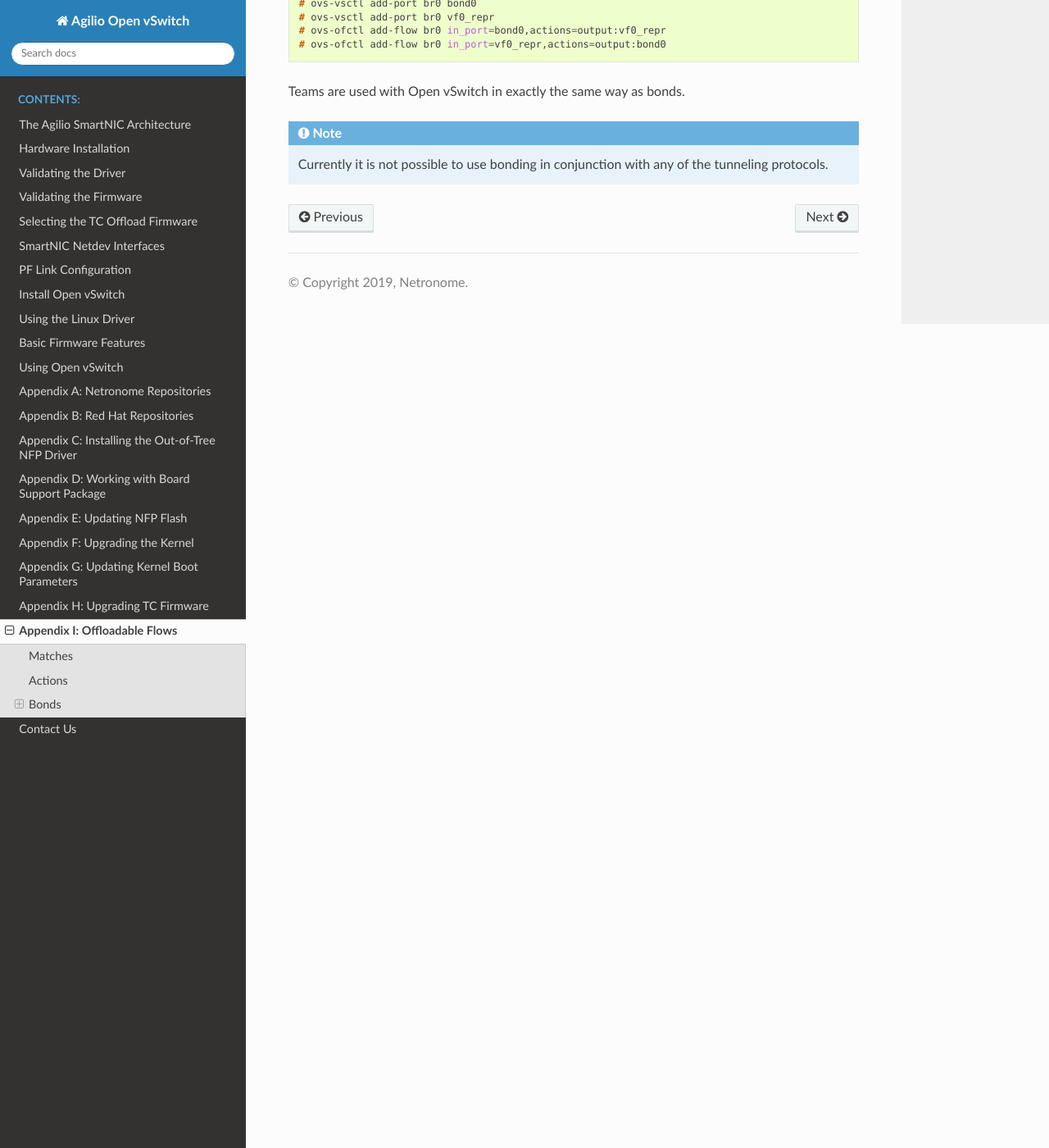
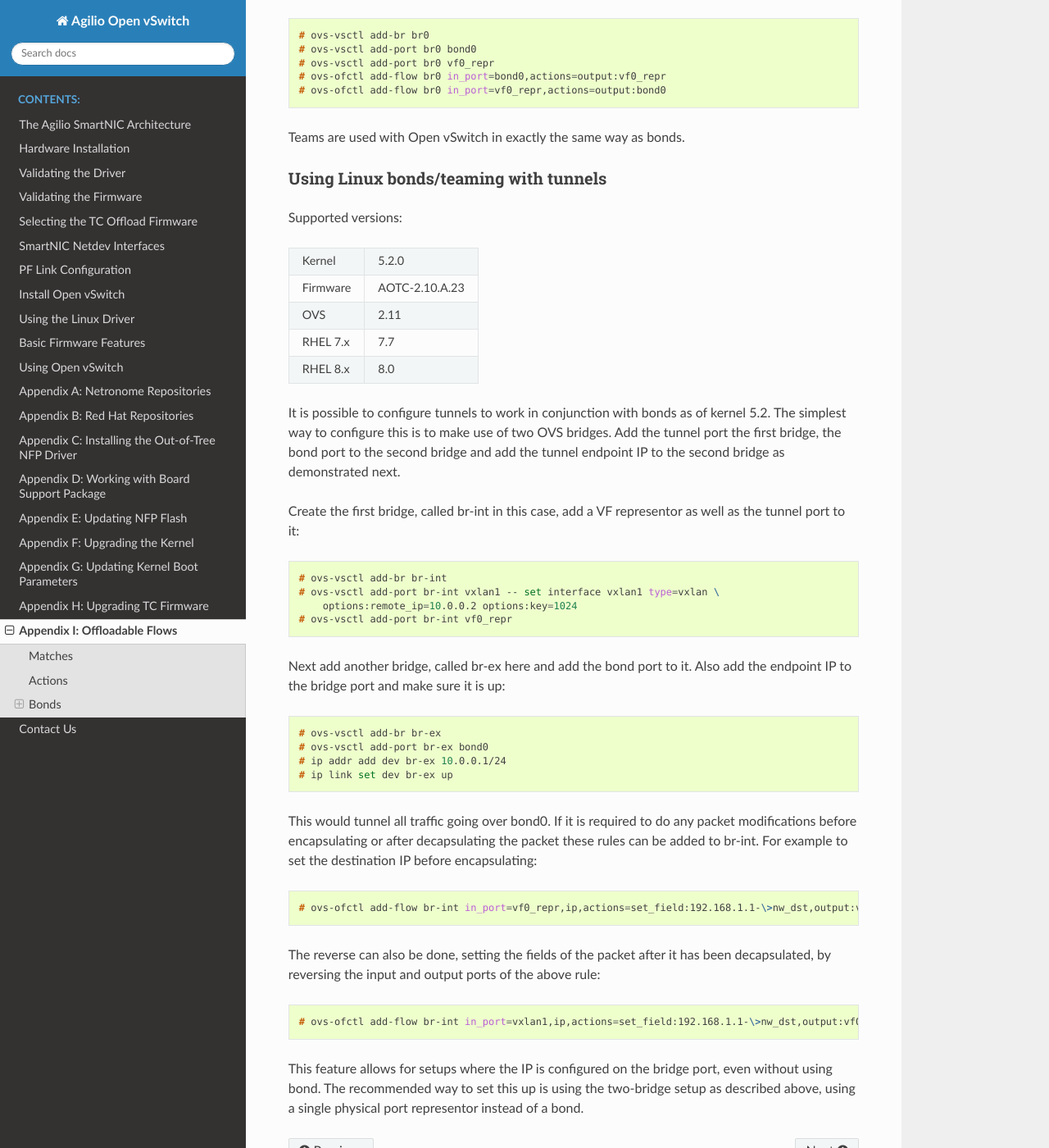
Before and after one commit to macris-xiao/disa-user-guide, a Sphinx documentation site: the page built from doc/0I_Offloadable_flows.rst, in a window 1280 px wide and 1400 px high, scrolled down 6831 px. Shown: the whole window at 82% size. Built offline with Sphinx 7.4.7 and the Read the Docs theme 2.0.0, drawn with Linux system fonts in a browser that asks for light colours; formulas are drawn with MathJax 3; some of the changed text lies outside the part shown.

Commit message:
Add RHEL 7.7 features
* Add TTL, TOS, hop limit and priority as available actions.
* Add IP on bridge tunneling.
* Add tunneling over bonds.

Change-Id: Ie978cb228acca4c4008f46703babc51cfffa368a
Signed-off-by: Louis Peens <louis.peens@netronome.com>

```diff
--- a/doc/0I_Offloadable_flows.rst
+++ b/doc/0I_Offloadable_flows.rst
@@ -70,8 +70,8 @@
   and OVS v2.8, RHEL/CentOS 7.6 and Ubuntu 18.10.
 
 - Support for Geneve options has been accepted for inclusion in upstream
-  Linux kernel v4.19 and OVS v2.11. This is included in RHEL8+, support in
-  CentOS and Ubuntu is pending.
+  Linux kernel v4.19 and OVS v2.11. This is included in RHEL 7.7+ and
+  RHEL 8.0+, support in CentOS and Ubuntu is pending.
 
 UDP-based tunnel vports must use the default UDP port for the tunnel type:
 
@@ -96,7 +96,9 @@
 |         | VLAN: ID, Priority             |
 +---------+--------------------------------+
 | Layer 3 | IPv4: Addresses |br|           |
-|         | IPv6: Addresses                |
+|         | IPv4: TTL, TOS  |br|           |
+|         | IPv6: Addresses |br|           |
+|         | IPv6: Hop Limit, priority      |
 +---------+--------------------------------+
 | Layer 4 | TCP: Ports |br|                |
 |         | UDP: Ports                     |
@@ -169,7 +171,7 @@
 
     # ip link add bond0 type bond
 
-Add the mac-representor ports to the bond::
+Add the physical port representor ports to the bond::
 
     # ip link set dev ens1np0 master bond0
     # ip link set dev ens1np1 master bond0
@@ -348,7 +350,59 @@
 
 Teams are used with Open vSwitch in exactly the same way as bonds.
 
-.. note::
+Using Linux bonds/teaming with tunnels
+~~~~~~~~~~~~~~~~~~~~~~~~~~~~~~~~~~~~~~
 
-    Currently it is not possible to use bonding in conjunction with any of the
-    tunneling protocols.
+Supported versions:
+
++-----------+-------------------------+
+| Kernel    | 5.2.0                   |
++-----------+-------------------------+
+| Firmware  | AOTC-2.10.A.23          |
++-----------+-------------------------+
+| OVS       | 2.11                    |
++-----------+-------------------------+
+| RHEL 7.x  | 7.7                     |
++-----------+-------------------------+
+| RHEL 8.x  | 8.0                     |
++-----------+-------------------------+
+
+It is possible to configure tunnels to work in conjunction with bonds as of
+kernel 5.2. The simplest way to configure this is to make use of two OVS
+bridges. Add the tunnel port the first bridge, the bond port to the second
+bridge and add the tunnel endpoint IP to the second bridge as demonstrated
+next.
+
+Create the first bridge, called br-int in this case, add a VF representor as
+well as the tunnel port to it::
+
+    # ovs-vsctl add-br br-int
+    # ovs-vsctl add-port br-int vxlan1 -- set interface vxlan1 type=vxlan \
+        options:remote_ip=10.0.0.2 options:key=1024
+    # ovs-vsctl add-port br-int vf0_repr
+
+Next add another bridge, called br-ex here and add the bond port to it. Also
+add the endpoint IP to the bridge port and make sure it is up::
+
+    # ovs-vsctl add-br br-ex
+    # ovs-vsctl add-port br-ex bond0
+    # ip addr add dev br-ex 10.0.0.1/24
+    # ip link set dev br-ex up
+
+This would tunnel all traffic going over bond0. If it is required to do
+any packet modifications before encapsulating or after decapsulating the
+packet these rules can be added to br-int. For example to set the
+destination IP before encapsulating::
+
+    # ovs-ofctl add-flow br-int in_port=vf0_repr,ip,actions=set_field:192.168.1.1-\>nw_dst,output:vxlan1
+
+The reverse can also be done, setting the fields of the packet after it
+has been decapsulated, by reversing the input and output ports of the
+above rule::
+
+    # ovs-ofctl add-flow br-int in_port=vxlan1,ip,actions=set_field:192.168.1.1-\>nw_dst,output:vf0_repr
+
+This feature allows for setups where the IP is configured on the bridge port,
+even without using bond. The recommended way to set this up is using the
+two-bridge setup as described above, using a single physical port representor
+instead of a bond.
--- a/doc/spelling_wordlist.txt
+++ b/doc/spelling_wordlist.txt
@@ -13,6 +13,8 @@
 datapath
 deallocated
 deallocation
+decapsulated
+decapsulating
 enp
 Ethtool
 fallback
```
